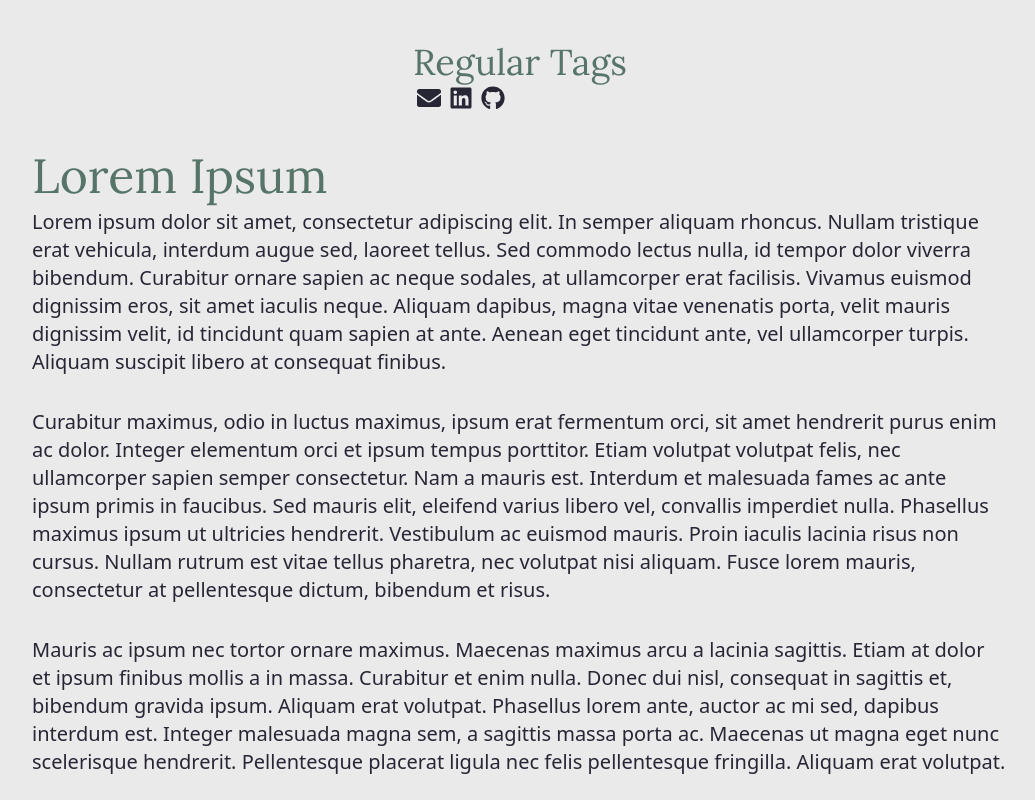
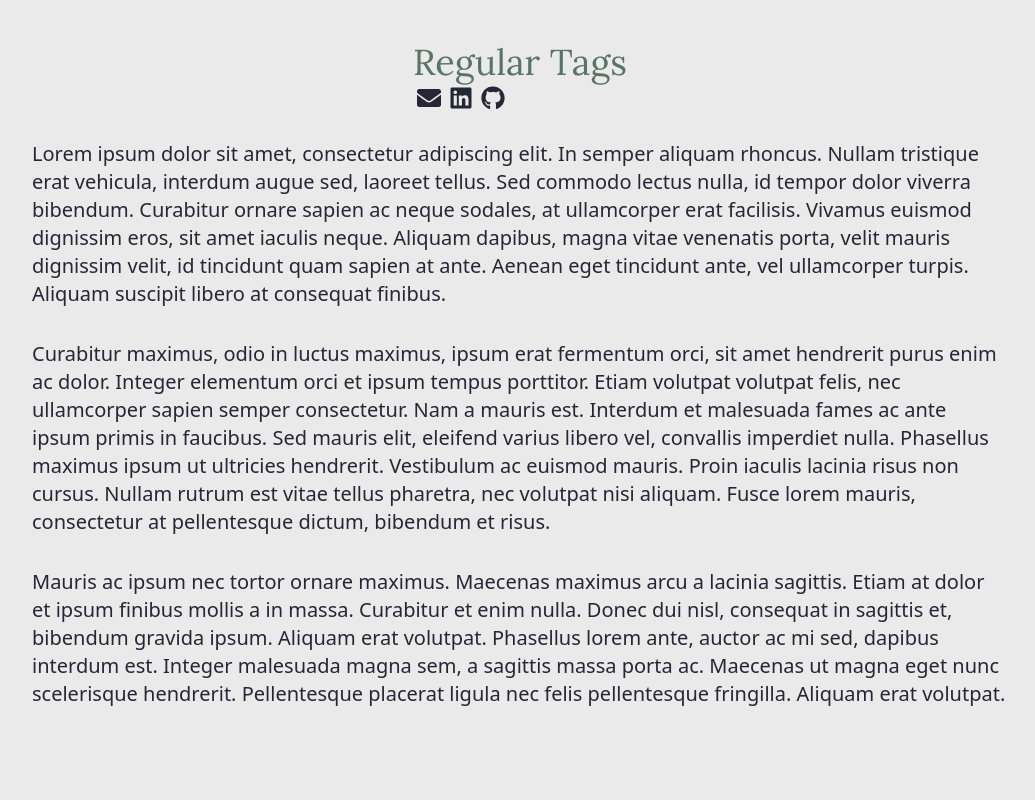
Before and after one commit to zeeneecodes/portfolio, a React (Vite) app: page / in a window 1280 px wide. Shown: the part 1466-2266 px from the top of the page, without its empty margins (120-1155 px from the left). After the commit the page ends 2198 px from the top, so only its background shows below. Built offline with nearby package versions, Linux system fonts and the light colour scheme.

Commit message:
ui: cleanup, add heading types (Content)

```diff
--- a/src/ui/Content.jsx
+++ b/src/ui/Content.jsx
@@ -1,9 +1,11 @@
-function Content({ title, children }) {
+function Content({ heading, title, children }) {
   return (
-    <div className="content">
-      <h1>{title}</h1>
+    <article className="content">
+      {heading === "h1" && <h1>{title}</h1>}
+      {heading === "h2" && <h2>{title}</h2>}
+      {heading === "h3" && <h3>{title}</h3>}
       {children}
-    </div>
+    </article>
   );
 }
 
--- a/src/ui/ProjectPreview.jsx
+++ b/src/ui/ProjectPreview.jsx
@@ -9,7 +9,7 @@ function ProjectPreview({
   studyLink,
 }) {
   return (
-    <div className="project">
+    <article className="project">
       <img src={img} alt="" />
       <div>
         <h2>{title}</h2>
@@ -40,7 +40,7 @@ function ProjectPreview({
           </div>
         ) : null}
       </div>
-    </div>
+    </article>
   );
 }
 
```
